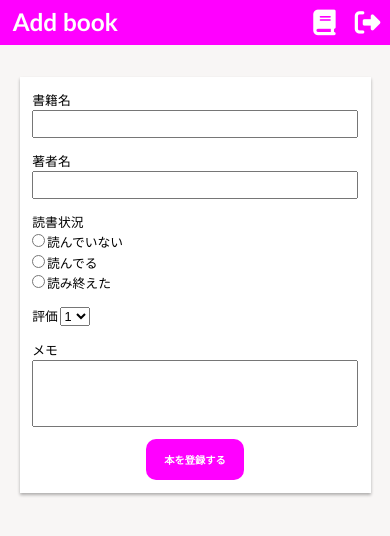
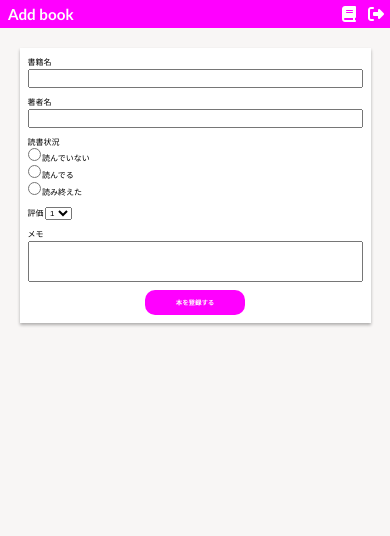
Before and after one commit to yuki1229h10/list-of-books, a PHP site: page /new.php in a window 390 px wide. Shown: the top 536 px of the page. Run offline with PHP 8.4, Linux system fonts and the light colour scheme; the visitor is signed in with stand-in values (Sample User, id 1); data that the repository does not hold is empty; some libraries are stand-ins or nearby versions.

Commit message:
modify some files for mobile layout

```diff
--- a/public_html/index.php
+++ b/public_html/index.php
@@ -40,7 +40,7 @@ try {
     <header class="header">
       <nav class="header__nav">
         <h1 class="heading-h1 header__left">
-          <?php echo $_SESSION['username']; ?>'s Library
+          Library
         </h1>
         <div class="header__right">
           <div class="link header__nav-icon-wrapper">
--- a/public_html/stylesheets/css/main.css
+++ b/public_html/stylesheets/css/main.css
@@ -18,19 +18,21 @@
 *,
 *::before,
 *::after {
-  -webkit-box-sizing: inherit;
   box-sizing: inherit;
 }
 
 html {
-  -webkit-box-sizing: border-box;
   box-sizing: border-box;
   font-size: 62.5%;
 }
-
 @media only screen and (max-width: 37.5em) {
   html {
     font-size: 40%;
+  }
+}
+@media only screen and (max-width: 31.25em) {
+  html {
+    font-size: 25%;
   }
 }
 
@@ -65,9 +71,8 @@ select {
 }
 
 textarea {
-  -webkit-box-sizing: border-box;
   box-sizing: border-box;
-  height: calc(1.3em * 5);
+  height: 6.5em;
   line-height: 1.3;
   outline: none;
   padding: 1rem;
@@ -189,143 +204,99 @@ textarea {
   padding-left: 1rem;
   width: 100%;
 }
-
 .auth__btn-wrapper {
   margin-bottom: 2rem;
   margin-top: 4rem;
   text-align: center;
 }
-
 .auth__text-wrapper {
-  display: -webkit-box;
-  display: -ms-flexbox;
   display: flex;
-  -webkit-box-pack: center;
-      -ms-flex-pack: center;
   justify-content: center;
   text-align: center;
 }
-
 .auth__text {
   margin-right: 1rem;
 }
-
 .auth__link {
   color: var(--color-primary);
 }
 
 .new__form-wrapper {
   background-color: var(--color-white);
-  -webkit-box-shadow: var(--shadow);
   box-shadow: var(--shadow);
   padding: 2rem;
 }
-
 .new__column {
-  display: -webkit-box;
-  display: -ms-flexbox;
   display: flex;
-  -webkit-box-orient: vertical;
-  -webkit-box-direction: normal;
-      -ms-flex-direction: column;
   flex-direction: column;
 }
-
 .new__btn {
   width: 30%;
 }
 
 .index {
   background-color: var(--color-white);
-  -webkit-box-shadow: var(--shadow);
   box-shadow: var(--shadow);
 }
-
 .index__top {
   padding: 2rem;
 }
-
 .index__table {
   background-color: var(--color-silver);
   border-collapse: collapse;
   width: 100%;
 }
-
 .index__th {
   padding: 1rem;
   border-bottom: 1px solid var(--color-black);
   border-top: 1px solid var(--color-black);
 }
-
 .index__th:not(:last-child) {
   border-right: 1px solid var(--color-black);
 }
-
 .index__tbody {
   background-color: var(--color-white);
 }
-
 .index__tr:not(:last-child) {
   border-bottom: 1px solid var(--color-black);
 }
-
 .index__td {
   padding: 1rem;
 }
-
 .index__td:not(:last-child) {
   border-right: 1px solid var(--color-black);
 }
-
 .index__btn {
   color: var(--color-black);
 }
-
 .index__flex {
-  display: -webkit-box;
-  display: -ms-flexbox;
   display: flex;
-  -ms-flex-pack: distribute;
   justify-content: space-around;
 }
 
 .header {
   background-color: var(--color-primary);
 }
-
 .header__nav {
-  -webkit-box-align: center;
-      -ms-flex-align: center;
   align-items: center;
-  display: -webkit-box;
-  display: -ms-flexbox;
   display: flex;
-  -webkit-box-pack: justify;
-      -ms-flex-pack: justify;
   justify-content: space-between;
 }
-
 .header__left {
   color: var(--color-white);
   padding-left: 2rem;
 }
-
 .header__right {
-  display: -webkit-box;
-  display: -ms-flexbox;
   display: flex;
 }
-
 .header__nav-icon-wrapper {
   position: relative;
 }
-
 .header__icon {
   color: var(--color-white);
   font-size: 4rem;
   padding: 1.5rem;
 }
-
 .header__link {
   display: block;
   position: absolute;
--- a/public_html/stylesheets/scss/_base.scss
+++ b/public_html/stylesheets/scss/_base.scss
@@ -15,6 +15,7 @@ $bp-large: 68.75em; // 1100px
 $bp-medium: 56.25em; // 900px
 $bp-small: 37.5em; // 600px
 $bp-smallest: 31.25em; // 500px
+$bp-galaxy: 17.5em; // 280px
 
 * {
     margin: 0;
@@ -33,6 +34,10 @@ html {
 
     @media only screen and (max-width: $bp-small) {
         font-size: 40%;
+    }
+
+    @media only screen and (max-width: $bp-smallest) {
+        font-size: 25%;
     }
 }
 
@@ -57,6 +62,10 @@ img {
     width: 100%;
 }
 
+ul {
+    list-style: none;
+}
+
 input {
     outline: none;
     padding: 1rem;
--- a/public_html/stylesheets/scss/_layout.scss
+++ b/public_html/stylesheets/scss/_layout.scss
@@ -10,6 +10,27 @@
         border-radius: 10px;
         filter: drop-shadow(var(--shadow));
         width: 500px;
+
+        @media only screen and (max-width: $bp-large) {
+            transform: scale(0.8);
+        }
+
+        @media only screen and (max-width: $bp-medium) {
+            transform: none;
+        }
+
+        @media only screen and (max-width: $bp-small) {
+            width: 300px;
+        }
+
+        @media only screen and (max-width: $bp-smallest) {
+            transform: scale(0.9);
+        }
+
+        @media only screen and (max-width: $bp-galaxy) {
+            transform: none;
+            width: 250px;
+        }
     }
 
     &__top {
@@ -37,6 +58,10 @@
         display: flex;
         height: 50px;
         margin-bottom: 2rem;
+
+        @media only screen and (max-width: $bp-small) {
+            height: 40px;
+        }
     }
 
     &__icon-wrapper {
@@ -51,6 +76,10 @@
         color: var(--color-white);
         font-size: 1.6rem;
         position: relative;
+
+        @media only screen and (max-width: $bp-small) {
+            bottom: 0;
+        }
     }
 
     &__input {
```
Also changed, not shown: other parts of public_html/stylesheets/css/main.css (+41 -28 lines), note.txt (added, +13 -0 lines), 1 other file. Lines whose indentation alone changed are shown as unchanged.
